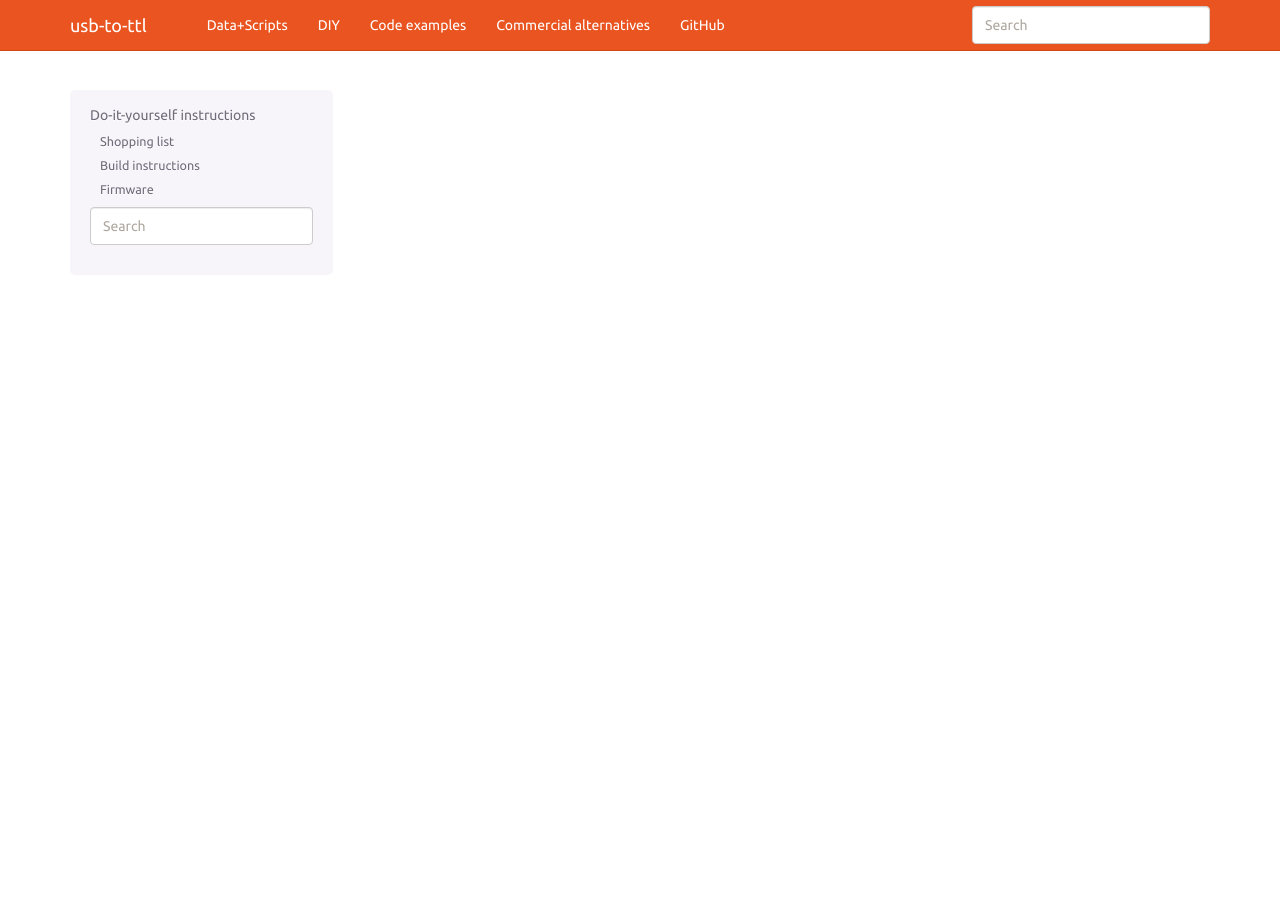
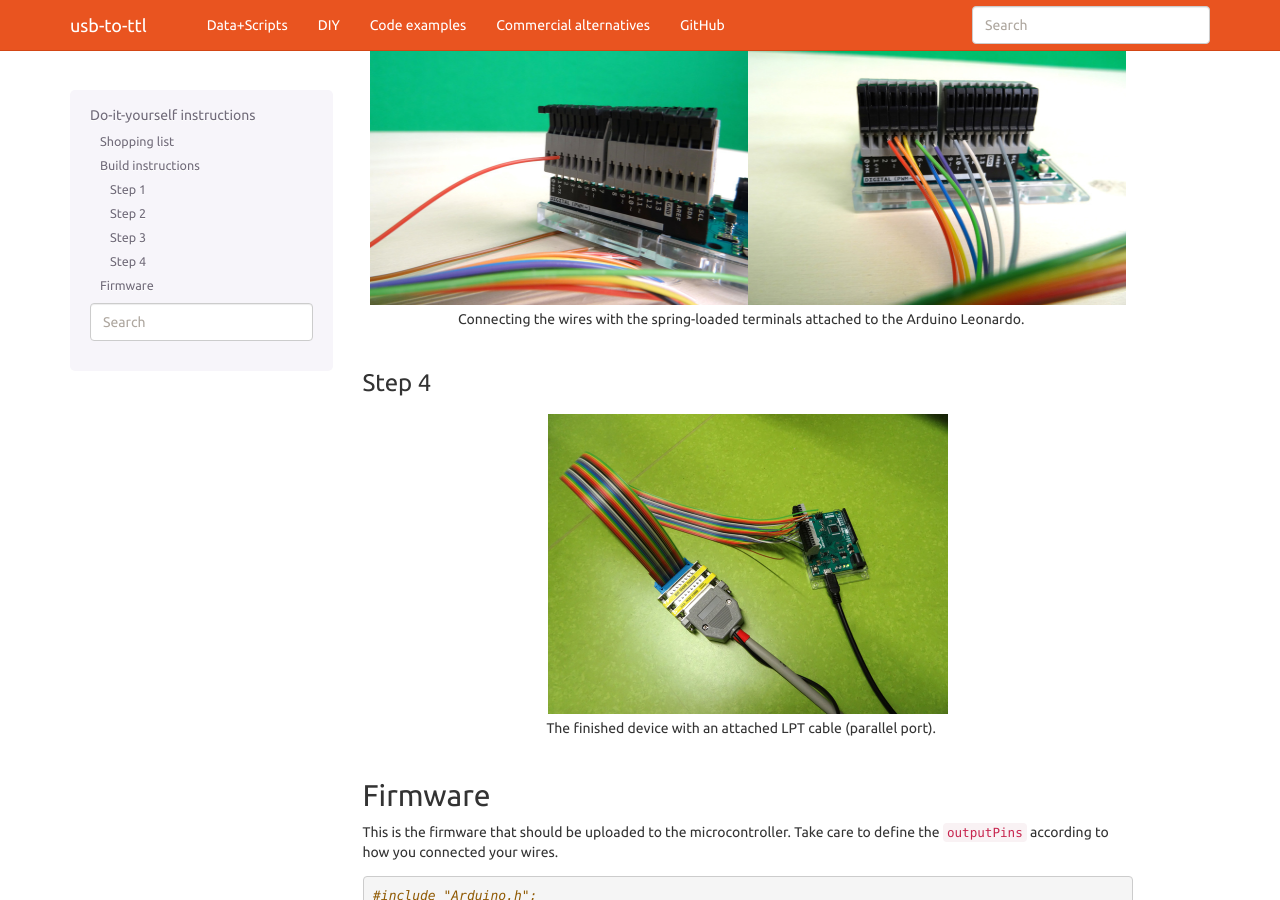
Before and after one commit to sappelhoff/usb-to-ttl, a Sphinx documentation site: the page built from docs/diy-instructions.rst, in a window 1280 px wide and 900 px high, scrolled down 2443 px. Built offline with Sphinx 7.4.7, drawn with Linux system fonts in a browser that asks for light colours; some of the changed text lies outside the part shown.

Commit message:
add complete DIY instructions

```diff
--- a/docs/diy-instructions.rst
+++ b/docs/diy-instructions.rst
@@ -30,13 +30,66 @@ To find the items, simply type in the "item number" on the Reichelt shop website
 | 25 pole flat ribbon cable     | 9.07           | AWG 28-25F 3M                  |
 +-------------------------------+----------------+--------------------------------+
 
+.. figure:: ./_static/step0.jpg
+   :width: 400px
+   :height: 300px
+   :align: center
+   :alt: photograph of all items
+
+   All items needed to assemble the ``usb-to-ttl`` device.
+
 Build instructions
 ------------------
 
-.. note:: Work in progress
+Step 1
+^^^^^^
+
+.. figure:: ./_static/step1.jpg
+   :width: 1200
+   :height: 300
+   :align: center
+   :alt: photograph of attaching the db 25 connector
+
+   Attaching the db 25 connector to the cables.
+
+Step 2
+^^^^^^
+
+.. figure:: ./_static/step2.jpg
+   :width: 1200
+   :height: 600
+   :align: center
+   :alt: photograph of preparing the wires for the terminals
+
+   Preparing the wires for putting them into the spring-loaded terminals.
+
+Step 3
+^^^^^^
+
+.. figure:: ./_static/step3.jpg
+   :width: 800
+   :height: 600
+   :align: center
+   :alt: photograph of connecting wires with the terminals
+
+   Connecting the wires with the spring-loaded terminals attached to the Arduino Leonardo.
+
+Step 4
+^^^^^^
+
+.. figure:: ./_static/step4.jpg
+   :width: 400px
+   :height: 300px
+   :align: center
+   :alt: photograph of the finished device
+
+   The finished device with an attached LPT cable (parallel port).
 
 Firmware
 --------
+
+This is the firmware that should be uploaded to the microcontroller.
+Take care to define the ``outputPins`` according to how you connected your wires.
 
 .. code-block:: C
 
```
